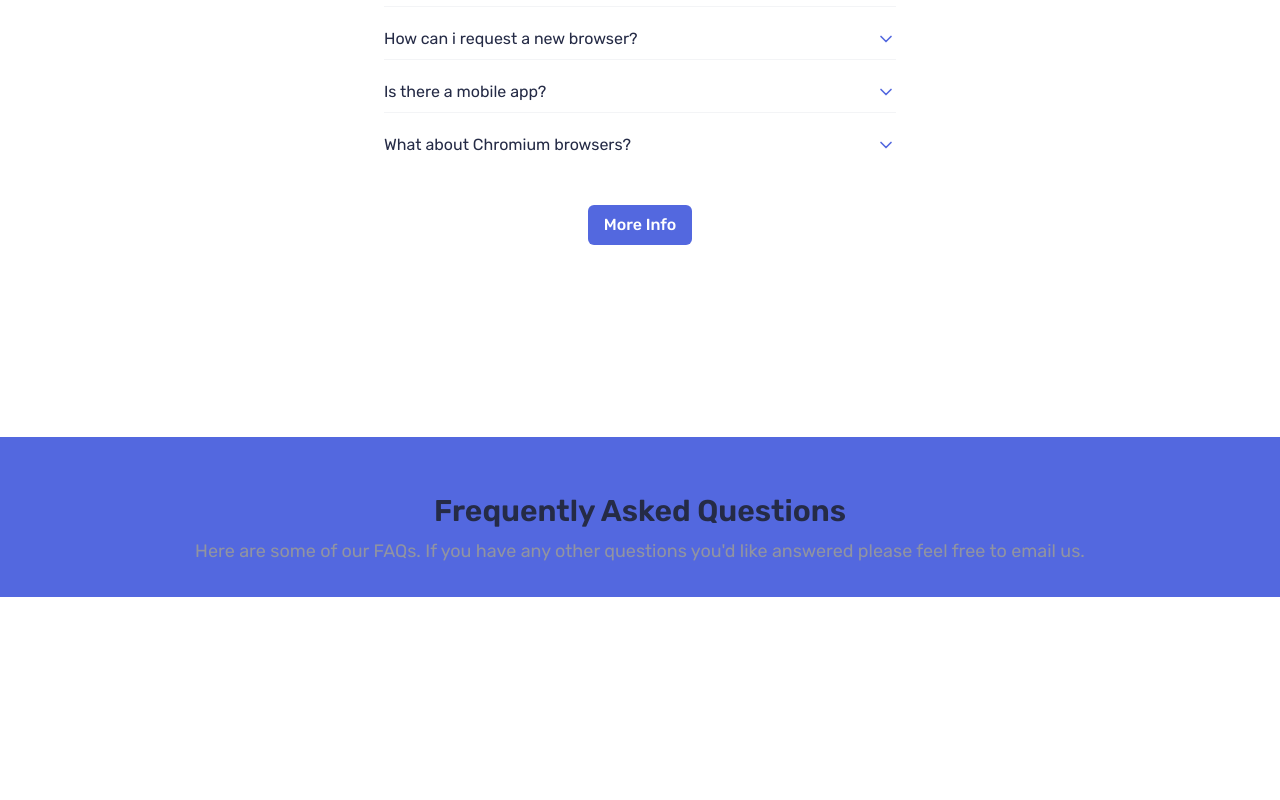
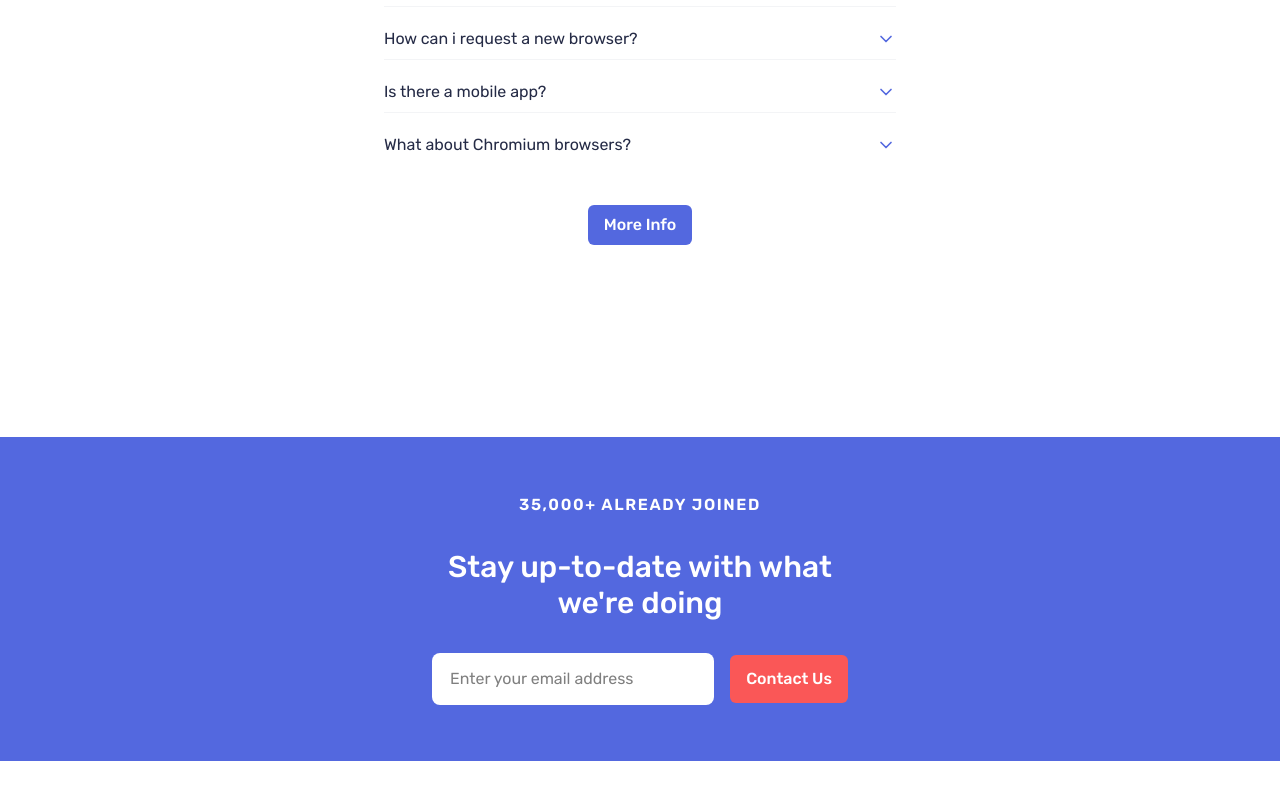
Before and after one commit to Biolater/Room-Homepage, a React (Vite) app: page / in a window 1280 px wide. Shown: the part 2339-3139 px from the top of the page. Built offline with nearby package versions, Linux system fonts and the light colour scheme.

Commit message:
feat: add framer-motion for animations and enhance ContactUs component with email validation and error handling

```diff
--- a/package.json
+++ b/package.json
@@ -12,6 +12,7 @@
   "dependencies": {
     "@tailwindcss/vite": "^4.0.9",
     "classnames": "^2.5.1",
+    "framer-motion": "^12.9.2",
     "lucide-react": "^0.503.0",
     "motion": "^12.4.10",
     "react": "^19.0.0",
--- a/src/components/Accordion/index.tsx
+++ b/src/components/Accordion/index.tsx
@@ -81,9 +81,9 @@ const Header: FC<{
 }> = ({ onClick, children, isOpen }) => (
   <header
     onClick={onClick}
-    className="cursor-pointer text-very-dark-blue flex items-center justify-between pb-2"
+    className="cursor-pointer hover:[&>p]:text-soft-red text-very-dark-blue flex items-center justify-between pb-2"
   >
-    <div>{children}</div>
+    <p className="transition-colors">{children}</p>
     <ChevronDown
       className={`size-5 transition-all ${
         isOpen ? "rotate-180 text-soft-red" : "text-soft-blue"
@@ -96,9 +96,10 @@ Header.displayName = "AccordionHeader";
 import { PanelMotion } from "./PanelMotion";
 
 // Accordion.Panel
-const Panel: FC<{ children: ReactNode; isOpen?: boolean }> = ({ isOpen, children }) => (
-  <PanelMotion isOpen={isOpen}>{children}</PanelMotion>
-);
+const Panel: FC<{ children: ReactNode; isOpen?: boolean }> = ({
+  isOpen,
+  children,
+}) => <PanelMotion isOpen={isOpen}>{children}</PanelMotion>;
 Panel.displayName = "AccordionPanel";
 
 Accordion.Item = Item;
--- a/src/components/ContactUs/index.tsx
+++ b/src/components/ContactUs/index.tsx
@@ -1,17 +1,84 @@
+import Button from "../Button";
+import { useState } from "react";
+import { AnimatePresence, motion } from "framer-motion";
+
 export const ContactUs = () => {
+  const [error, setError] = useState<string | null>(null);
+  const handleSubmit = (e: React.FormEvent<HTMLFormElement>) => {
+    e.preventDefault();
+    const formData = new FormData(e.currentTarget);
+    const email = formData.get("email") as string;
+    if (!email) {
+      setError("Please enter an email address");
+      return;
+    }
+    const regex =
+      /^(([^<>()[\]\\.,;:\s@"]+(\.[^<>()[\]\\.,;:\s@"]+)*)|(".+"))@((\[[0-9]{1,3}\.[0-9]{1,3}\.[0-9]{1,3}\.[0-9]{1,3}])|(([a-zA-Z\-0-9]+\.)+[a-zA-Z]{2,}))$/;
+    if (!regex.test(email)) {
+      setError("Please enter a valid email address");
+      return;
+    }
+    setError(null);
+  };
   return (
-    <section className="mt-20 md:mt-48 bg-soft-blue pt-14 pb-8">
-      <div className="container text-center">
-        <div className="flex flex-col gap-2 items-center">
-          <h2 className="text-2xl md:text-3xl font-semibold text-very-dark-blue">
-            Frequently Asked Questions
+    <section className="mt-20 md:mt-48 bg-soft-blue py-14">
+      <div className="container max-w-xl text-center flex flex-col gap-6 md:gap-8">
+        <div className="flex flex-col gap-2 md:gap-4 lg:gap-8 items-center text-white">
+          <p className="font-semibold tracking-widest text-sm sm:text-base">
+            35,000+ ALREADY JOINED
+          </p>
+          <h2 className="text-2xl font-medium md:text-3xl">
+            Stay up-to-date with what we're doing
           </h2>
-          <p className="text-grayish-blue md:text-lg text-balance">
-            Here are some of our FAQs. If you have any other questions you'd
-            like answered please feel free to email us.
-          </p>
         </div>
-        <div></div>
+        <form
+          className={`flex items-center ${
+            error ? "gap-y-12" : ""
+          } gap-4 flex-col md:flex-row`}
+          onSubmit={handleSubmit}
+        >
+          <div className="relative isolate w-full md:w-auto md:grow">
+            <input
+              type="email"
+              name="email"
+              placeholder="Enter your email address"
+              className={`w-full z-10 border-2 transition-all  py-3 bg-white rounded-lg px-4 outline-none ${
+                error ? "border-soft-red" : "border-transparent"
+              }`}
+            />
+            <AnimatePresence>
+              {error && (
+                <motion.div
+                  initial={{ opacity: 0, x: 10 }}
+                  animate={{ opacity: 1, x: 0 }}
+                  exit={{ opacity: 0, x: 10 }}
+                  className="size-6 flex items-center justify-center rounded-full bg-soft-red text-white absolute top-1/2 -translate-y-1/2 right-3"
+                >
+                  !
+                </motion.div>
+              )}
+            </AnimatePresence>
+            <AnimatePresence>
+              {error && (
+                <motion.p
+                  initial={{ opacity: 0, y: -10 }}
+                  animate={{ opacity: 1, y: 0 }}
+                  exit={{ opacity: 0, y: -10 }}
+                  className="text-white -z-10 absolute w-[99%] left-1/2 -translate-x-1/2 bg-soft-red -bottom-6 py-1 px-3 rounded-b-lg text-sm text-start"
+                >
+                  {error}
+                </motion.p>
+              )}
+            </AnimatePresence>
+          </div>
+          <Button
+            type="submit"
+            variant="danger"
+            className="w-full py-3 md:w-auto"
+          >
+            Contact Us
+          </Button>
+        </form>
       </div>
     </section>
   );
```
Also changed, not shown: 1 other file (tests, documents, lock files or other folders).
